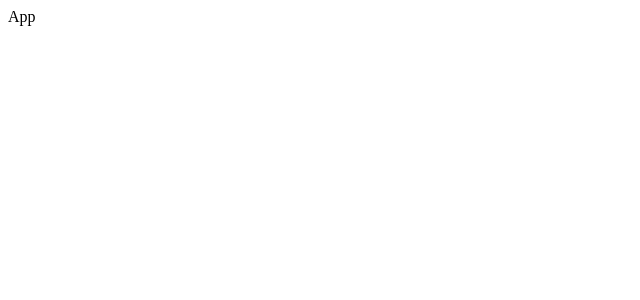
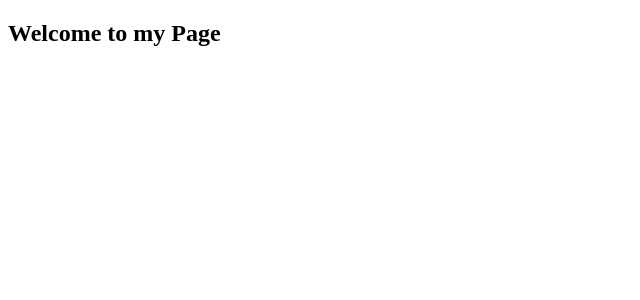
Before and after one commit to containersub/testRepo2, a React (Vite) app in the folder test-1/: page / in a window 1280 px wide. Shown: the top 300 px of the page, without its empty margins (0-640 px from the left). Built offline with nearby package versions, Linux system fonts and the light colour scheme.

Commit message:
update app.jsx

```diff
--- a/test-1/src/App.jsx
+++ b/test-1/src/App.jsx
@@ -2,7 +2,9 @@ import React from 'react'
 
 const App = () => {
   return (
-    <div>App</div>
+    <div>
+      <h2> Welcome to my Page </h2>
+    </div>
   )
 }
 
```
